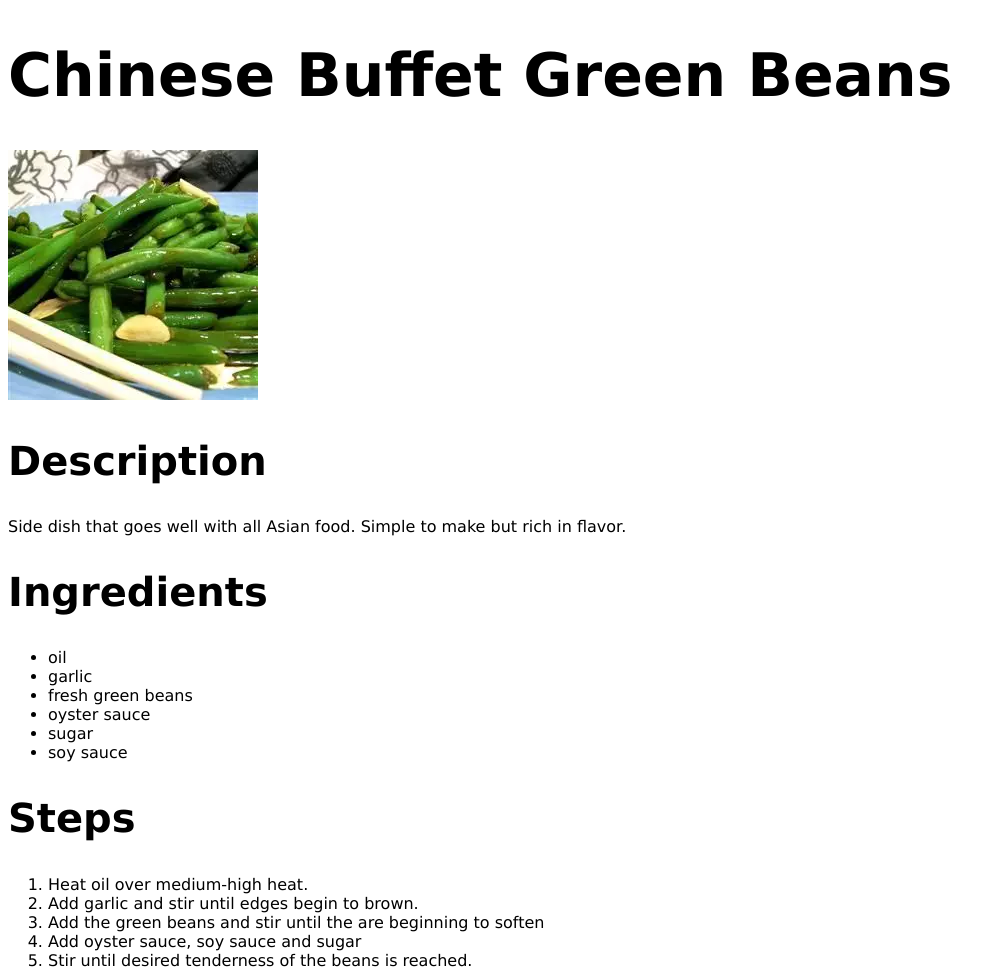
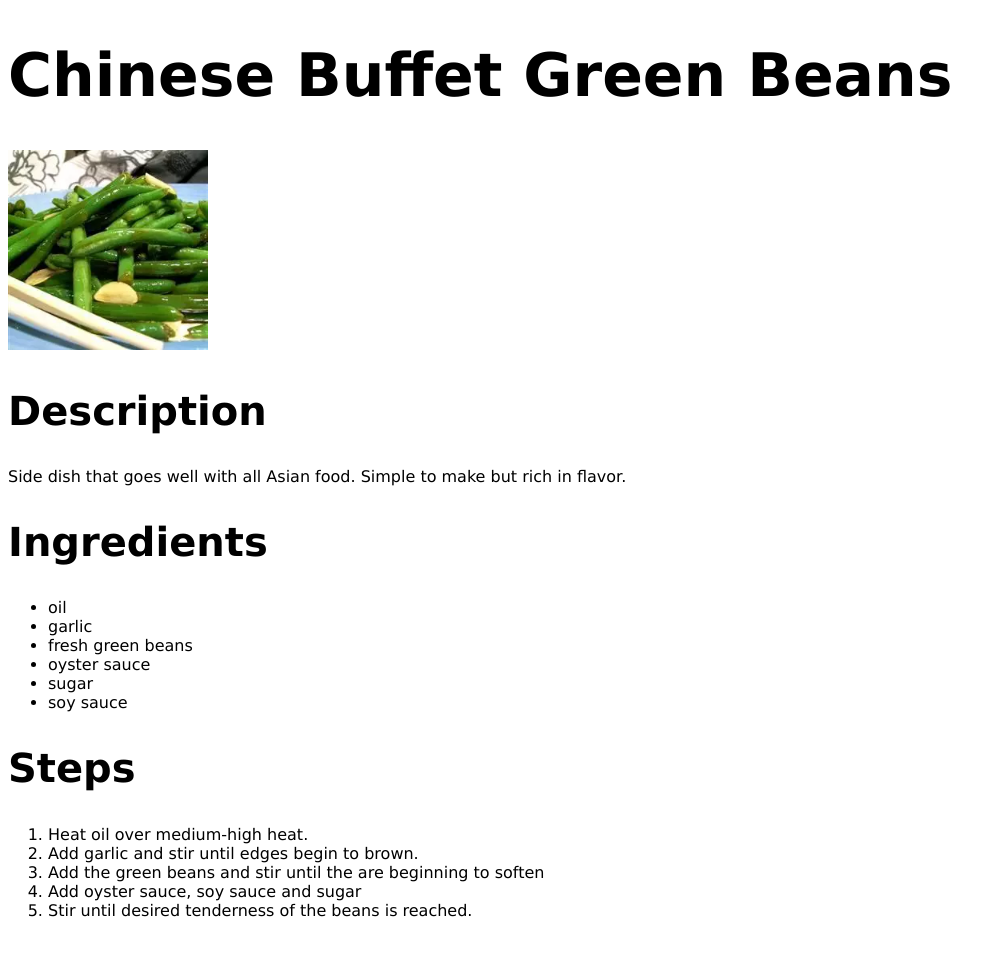
Before and after one commit to RoynevS/odin-recipes, a plain HTML site: page recipes/green-beans.html in a window 1280 px wide. Shown: the whole page, without its empty margins (0-1005 px from the left). After the commit the page ends 936 px from the top, so only its background shows below. Drawn offline with Linux system fonts and the light colour scheme.

Commit message:
Change image width and height from html to css
Change width from html attribute to css width and height rule

```diff
--- a/recipes/green-beans.html
+++ b/recipes/green-beans.html
@@ -7,7 +7,7 @@
   </head>
   <body>
     <h1 class="main-heading">Chinese Buffet Green Beans</h1>
-    <img src="../images/green-beans.jpg" alt="Fried Green Beans">
+    <img class="width-200" src="../images/green-beans.jpg" alt="Fried Green Beans">
     <h2 class="secondary-heading">Description</h2>
     <p>Side dish that goes well with all Asian food. Simple to make but rich in flavor.</p>
 
--- a/styles/styles.css
+++ b/styles/styles.css
@@ -11,3 +11,16 @@ html {
   font-size: 40px;
   font-weight: 700;
 }
+
+.width-400,
+.width-200 {
+  height: auto;
+}
+
+.width-400 {
+  width: 400px;
+}
+
+.width-200 {
+  width: 200px;
+}
```
Also changed, not shown: recipes/okonomiyaki.html (+1 -1 lines), recipes/spaghetti-carbonara.html (+1 -1 lines).
